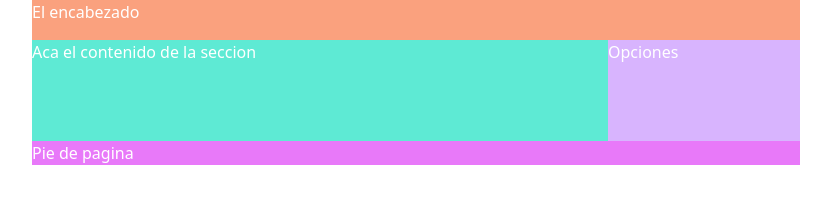
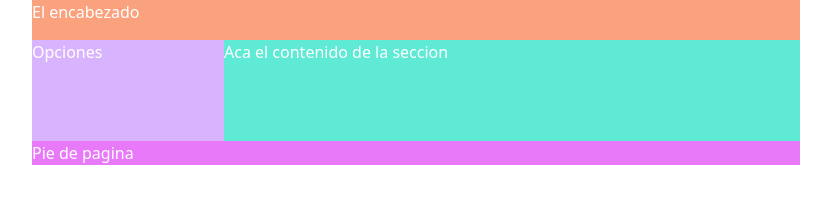
Before and after one commit to javierquinterocl/Tailwind-class, a website: page src/index.html in a window 1280 px wide. Shown: the whole page, without its empty margins (224-1055 px from the left). Drawn offline with nearby package versions, Linux system fonts and the light colour scheme; files that its build step writes are made by us from their sources.

Commit message:
Estructura cajas grid en tailwind

```diff
--- a/src/index.html
+++ b/src/index.html
@@ -1,33 +1,34 @@
-
-
 <!DOCTYPE html>
 <html lang="es">
+
 <head>
     <meta charset="UTF-8">
     <meta name="viewport" content="width=device-width, initial-scale=1.0">
-        <title>Modelo Cajas Flex
+    <title>Modelo Cajas Grid
     </title>
     <link href="/dist/output.css" rel="stylesheet">
 </head>
+
 <body>
-            <main class=" max-w-3xl container bg-red-400 text-white mx-auto">
+    <main class=" max-w-3xl container bg-red-400 text-white mx-auto grid grid-cols-4">
         <!--  -->
-                <header class="bg-[#faa17e] h-10">
+        <header class="bg-[#faa17e] h-10 col-span-4">
             El encabezado
         </header>
-                <section class="bg-amber-400 flex flex-row-reverse">
-                    <nav class="bg-purple-300 w-1/4  h-[101px]">
+
+        <nav class="bg-purple-300   h-[101px]">
             Opciones
         </nav>
-                    <article class="bg-teal-300 w-3/4 ">
+
+        <article class="bg-teal-300  col-span-3">
             Aca el contenido de la seccion
         </article>
 
-                </section>
-                <footer class="bg-fuchsia-400 ">
+        <footer class="bg-fuchsia-400 col-span-4">
             Pie de pagina
             </footer>
 
     </main>
 </body>
+
 </html>
```
Lines whose indentation alone changed are shown as unchanged.
